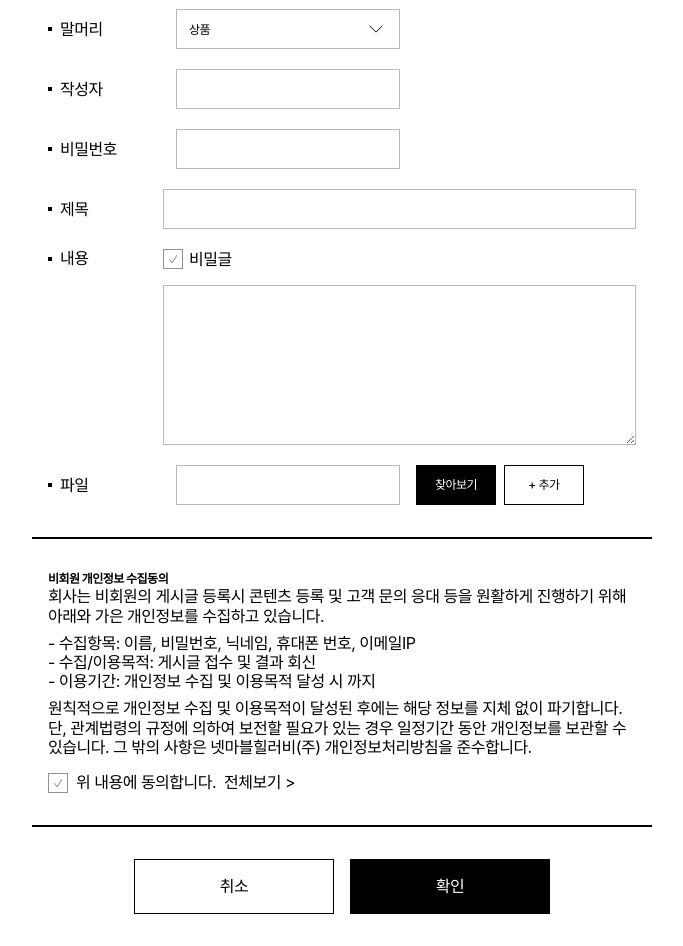
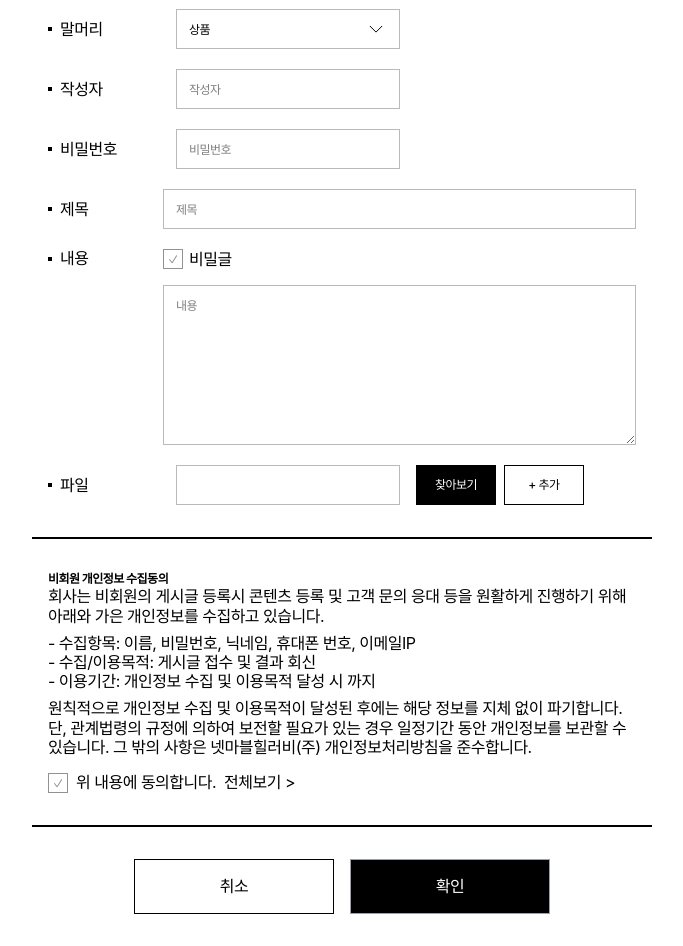
Before and after one commit to msun97/project-vancleef, a React (Vite) app: page /productinquiry in a window 1280 px wide. Shown: the part 220-1166 px from the top of the page, without its empty margins (298-981 px from the left). Built offline with nearby package versions, Linux system fonts and the light colour scheme; a web font is replaced by a local one.

Commit message:
문의작성페이지 => form 기능 구현2.(checked 문제 있음)

```diff
--- a/src/pages/productinquiry/index.jsx
+++ b/src/pages/productinquiry/index.jsx
@@ -7,15 +7,26 @@ import Input from '../../components/input';
 const flexIC = 'flex items-center';
 
 const ProductInquiry = () => {
+    const fileInputRef = useRef(null);
+    const navigate = useNavigate();
     const [fileName, setFileName] = useState(''); // 파일명 상태 추가
     const [userInquiry, setUserInquiry] = useState({
         title: '',
         content: '',
         name: '',
+        password: '',
         date: '',
+        inquiryType: '상품',
     });
-    const fileInputRef = useRef(null);
-    const navigate = useNavigate();
+    const [isAgreed, setIsAgreed] = useState(false);
+
+    const handleCheckChange = (checkState) => {
+        setIsAgreed(checkState);
+    };
+
+    const buttonStyle = isAgreed
+        ? 'w-50 h-[55px] border border-primary text-primary hover:bg-primary hover:text-white cursor-pointer'
+        : 'w-50 h-[55px] border border-gray-400 text-gray-400 cursor-not-allowed';
 
     const handleButtonClick = () => {
         if (fileInputRef.current) {
@@ -31,7 +42,7 @@ const ProductInquiry = () => {
         }
     };
 
-    const { title, content, name, date } = userInquiry;
+    const { title, content, name, password } = userInquiry;
 
     const changeInput = (e) => {
         const { value, name } = e.target;
@@ -47,6 +58,7 @@ const ProductInquiry = () => {
         e.preventDefault();
         if (!title || !name || !content) return;
         userInquiry.date = `${now.getFullYear()} - ${now.getMonth() + 1} -${now.getDate()} `;
+        navigate('/productdetail');
     };
 
     const onExit = (e) => {
@@ -77,7 +89,12 @@ const ProductInquiry = () => {
                             <h4>말머리</h4>
                         </div>
                         <div className='relative inline-block'>
-                            <select className='border border-gray-40 p-3 w-56 h-10 text-xs appearance-none'>
+                            <select
+                                className='border border-gray-40 p-3 w-56 h-10 text-xs appearance-none'
+                                name='inquiryType'
+                                value={userInquiry.inquiryType}
+                                onChange={changeInput}
+                            >
                                 <option value='상품'>상품</option>
                                 <option value='배송'>배송</option>
                                 <option value='반품/환불'>반품/환불</option>
@@ -109,7 +126,14 @@ const ProductInquiry = () => {
                             <h4>작성자</h4>
                         </div>
                         <div>
-                            <input className='border border-gray-40 p-3 w-56 h-10 text-xs' />
+                            <input
+                                className='border border-gray-40 p-3 w-56 h-10 text-xs'
+                                type='text'
+                                placeholder='작성자'
+                                name='name'
+                                value={name}
+                                onChange={changeInput}
+                            />
                         </div>
                     </li>
                     <li className='flex items-center'>
@@ -118,7 +142,14 @@ const ProductInquiry = () => {
                             <h4>비밀번호</h4>
                         </div>
                         <div>
-                            <input className='border border-gray-40 p-3 w-56 h-10 text-xs' />
+                            <input
+                                className='border border-gray-40 p-3 w-56 h-10 text-xs'
+                                type='text'
+                                placeholder='비밀번호'
+                                name='password'
+                                value={password}
+                                onChange={changeInput}
+                            />
                         </div>
                     </li>
                     <li className='flex items-center'>
@@ -127,7 +158,14 @@ const ProductInquiry = () => {
                             <h4>제목</h4>
                         </div>
                         <div className='ml-3 w-full'>
-                            <input className='p-3 border border-gray-40  w-full h-10 text-xs' />
+                            <input
+                                className='p-3 border border-gray-40  w-full h-10 text-xs'
+                                type='text'
+                                placeholder='제목'
+                                name='title'
+                                value={title}
+                                onChange={changeInput}
+                            />
                         </div>
                     </li>
                     <li className='flex items-start'>
@@ -140,7 +178,15 @@ const ProductInquiry = () => {
                                 <CheckBox className='w-5 h-5' />
                                 <span>비밀글</span>
                             </div>
-                            <textarea className='border border-gray-40 p-3 w-full h-40 text-xs'></textarea>
+                            <textarea
+                                className='border border-gray-40 p-3 w-full h-40 text-xs'
+                                cols='100'
+                                rows='10'
+                                placeholder='내용'
+                                name='content'
+                                value={content}
+                                onChange={changeInput}
+                            ></textarea>
                         </div>
                     </li>
                     <li className='flex items-center'>
@@ -187,7 +233,7 @@ const ProductInquiry = () => {
                         밖의 사항은 넷마블힐러비(주) 개인정보처리방침을 준수합니다.
                     </p>
                     <div className='flex items-center gap-2 mt-4'>
-                        <CheckBox className='w-5 h-5' />
+                        <CheckBox id='agreement' checked={handleCheckChange} className='w-5 h-5' />
                         <p>위 내용에 동의합니다.</p>
                         <Link>전체보기 {'>'}</Link>
                     </div>
@@ -196,7 +242,16 @@ const ProductInquiry = () => {
                     <Button variant='secondary' className='w-50 h-[55px]' onClick={onExit}>
                         취소
                     </Button>
-                    <Button className='w-50 h-[55px]' type='submit'>
+                    <Button
+                        className={buttonStyle}
+                        type='submit'
+                        disabled={!isAgreed}
+                        onClick={(e) => {
+                            if (!isAgreed) {
+                                e.preventDefault();
+                            }
+                        }}
+                    >
                         확인
                     </Button>
                 </div>
```
